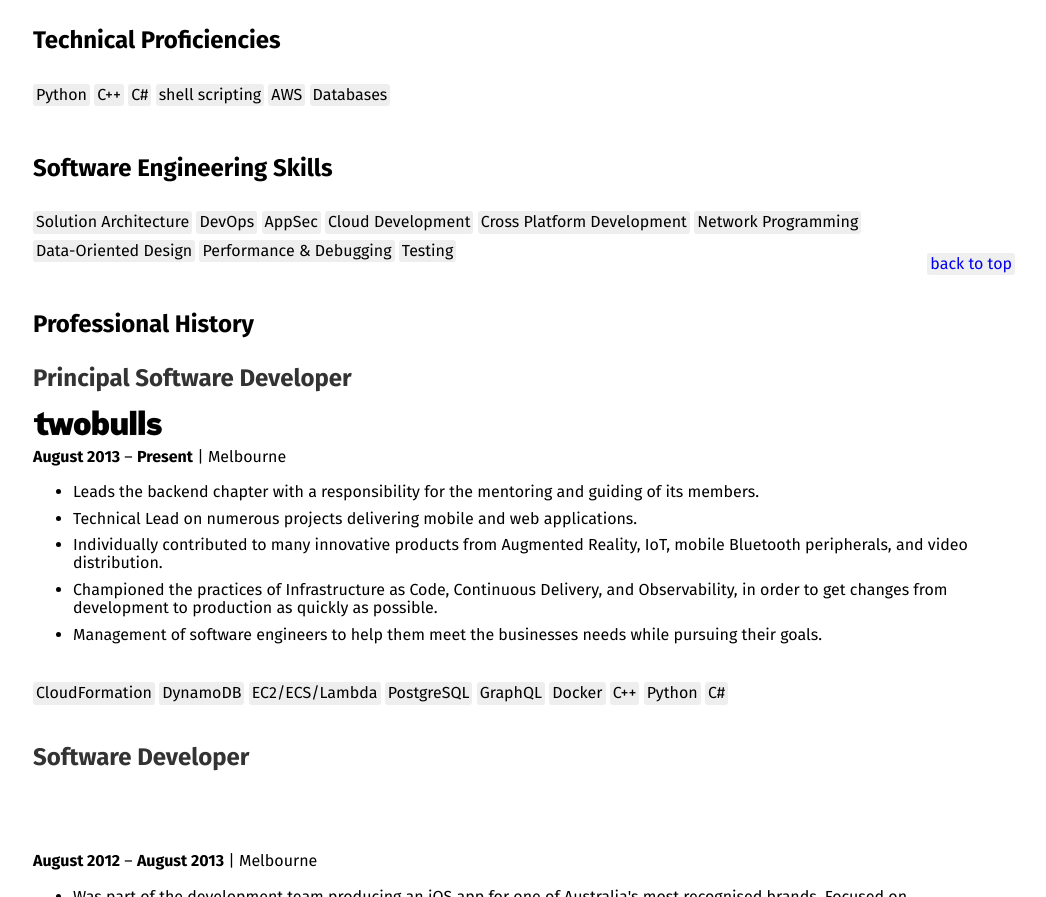
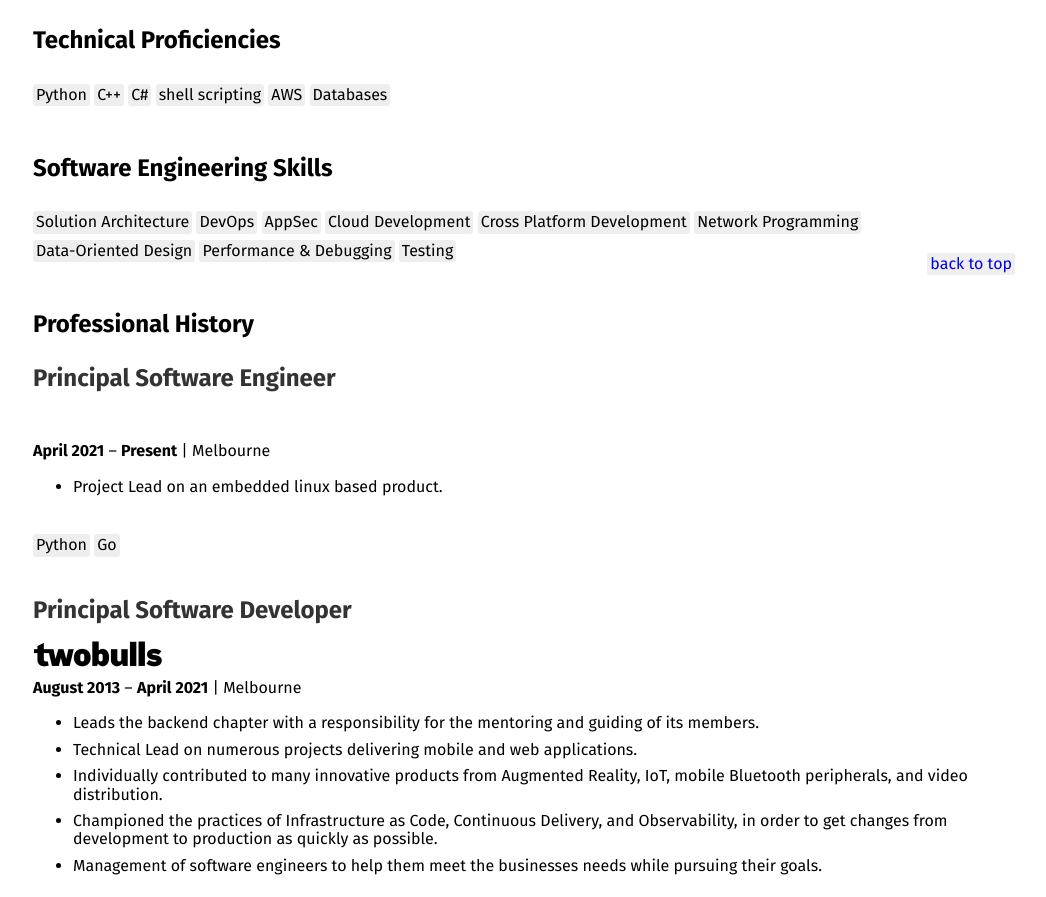
Before and after one commit to bkersten/bkersten.github.io, a plain HTML site: page index.html in a window 1280 px wide. Shown: the part 512-1409 px from the top of the page, without its empty margins (137-1183 px from the left). Drawn offline with nearby package versions, Linux system fonts and the light colour scheme.

Commit message:
Add role at planet innovation

```diff
--- a/index.html
+++ b/index.html
@@ -340,6 +340,25 @@
   <section id="employment">
     <h2>
       <a name="employment"></a>Professional History</h2>
+      <article style="page-break-inside: auto">
+        <a name="planet-innovation"></a>
+        <h1>
+          Principal Software Engineer</h1>
+        <h2 id="planet-innovation" class="hide-title">
+          <a href="https://www.planet-innovation.com.au/" target="_blank" rel="noreferrer">Planet Innovation</a>
+        </h2>
+        <p class="term"><time datetime="2021-04">April 2021</time> &ndash; <strong>Present</strong> | Melbourne</p>
+        <ul>
+          <li>Project Lead on an embedded linux based product.</li>
+        </ul>
+        <section class="skills">
+          <h3>Skills</h3>
+          <ul>
+            <li>Python</li>
+            <li>Go</li>
+          </ul>
+        </section>
+      </article>
     <article style="page-break-inside: auto">
       <a name="two-bulls"></a>
       <h1>
@@ -347,7 +366,7 @@
       <h2 id="two-bulls" class="hide-title">
         <a href="https://www.twobulls.com/" target="_blank" rel="noreferrer">Two Bulls</a>
       </h2>
-      <p class="term"><time datetime="2013-08">August 2013</time> &ndash; <strong>Present</strong> | Melbourne</p>
+      <p class="term"><time datetime="2013-08">August 2013</time> &ndash; <time datetime="2021-04">April 2021</time> | Melbourne</p>
       <ul>
         <li>Leads the backend chapter with a responsibility for the mentoring and guiding of its members.</li>
         <li>Technical Lead on numerous projects delivering mobile and web applications.</li>
```
